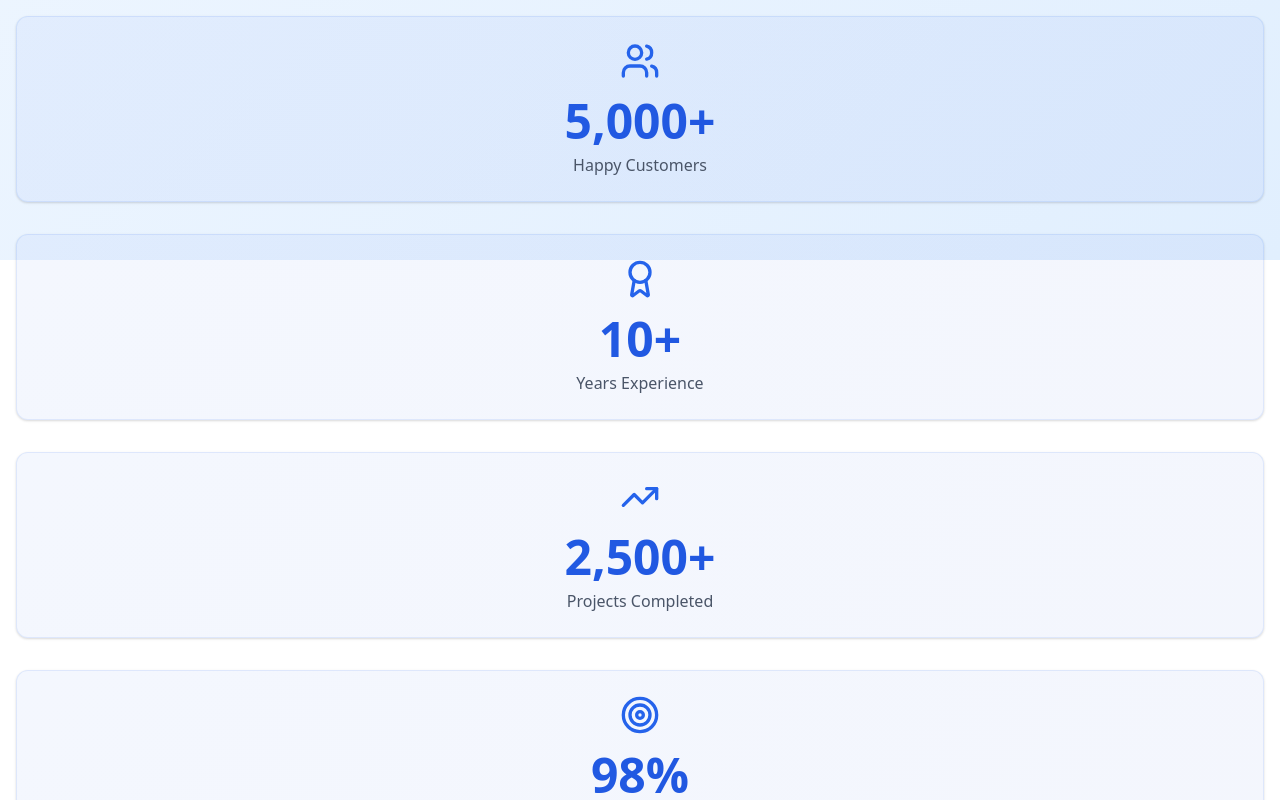
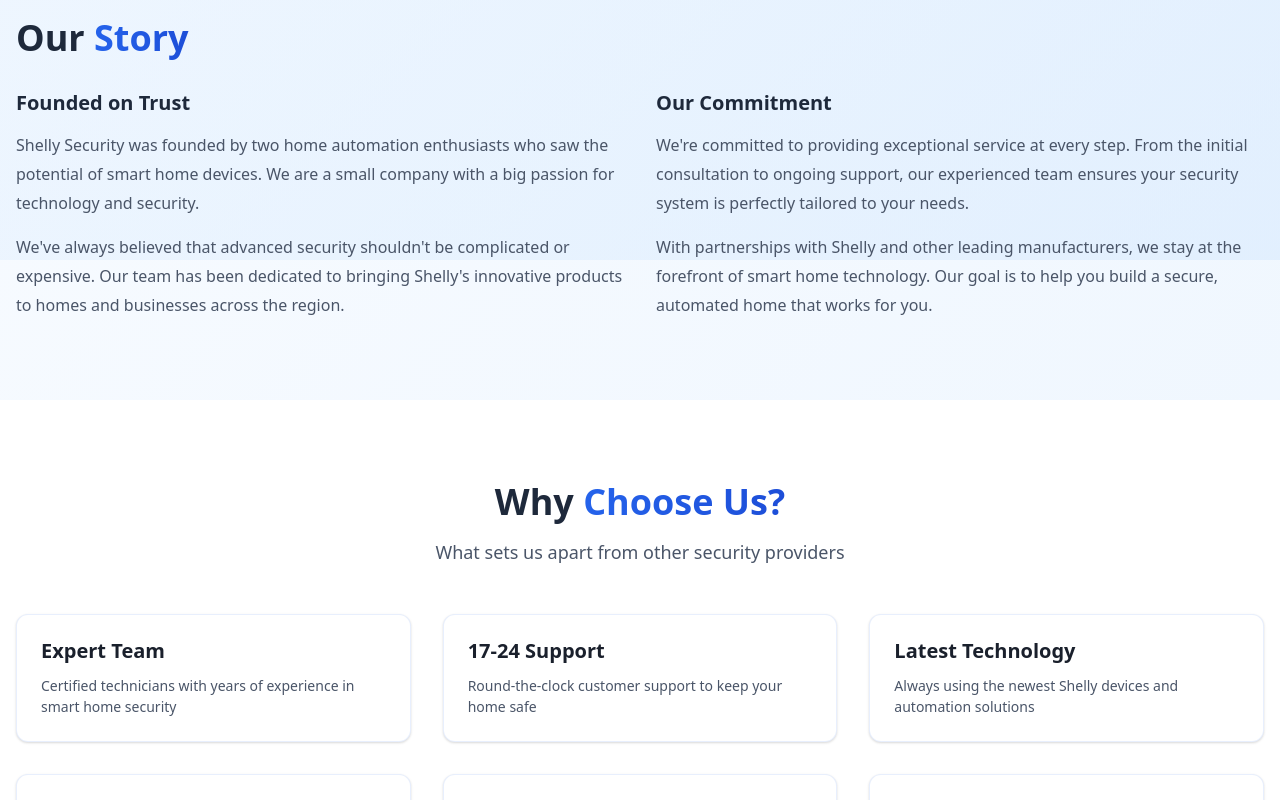
Before and after one commit to dsmircic/lpd-security, a React (Vite) app: page /about in a window 1280 px wide. Shown: the part 540-1340 px from the top of the page. Built offline with nearby package versions, Linux system fonts and the light colour scheme.

Commit message:
Fix texts

```diff
--- a/src/locales/en.json
+++ b/src/locales/en.json
@@ -124,7 +124,7 @@
     },
     "support": {
       "title": "Technical Support",
-      "description": "Round-the-clock customer support",
+      "description": "Customer support",
       "features": {
         "phoneSupport": "Phone support",
         "emailAssistance": "Email assistance",
@@ -213,41 +213,31 @@
       "satisfaction": "Customer Satisfaction"
     },
     "story": {
-      "title": "Our Story",
+      "title1": "Our",
+      "title2": "Story",
       "founded": "Founded on Trust",
-      "foundedText": "Shelly Security was founded by home automation enthusiasts who saw the potential of smart home devices. What started as a small consulting business has grown into a comprehensive security and automation solutions provider.",
+      "foundedText": "Shelly Security was founded by two home automation enthusiasts who saw the potential of smart home devices. We are a small company with a big passion for technology and security.",
       "foundedText2": "We've always believed that advanced security shouldn't be complicated or expensive. Our team has been dedicated to bringing Shelly's innovative products to homes and businesses across the region.",
       "commitment": "Our Commitment",
       "commitmentText": "We're committed to providing exceptional service at every step. From the initial consultation to ongoing support, our experienced team ensures your security system is perfectly tailored to your needs.",
       "commitmentText2": "With partnerships with Shelly and other leading manufacturers, we stay at the forefront of smart home technology. Our goal is to help you build a secure, automated home that works for you."
     },
-    "why": "Why Choose Us",
-    "whyFeatures": [
-      {
-        "title": "Expert Team",
-        "description": "Certified technicians with years of experience in smart home security"
-      },
-      {
-        "title": "24/7 Support",
-        "description": "Round-the-clock customer support to keep your home safe"
-      },
-      {
-        "title": "Latest Technology",
-        "description": "Always using the newest Shelly devices and automation solutions"
-      },
-      {
-        "title": "Competitive Pricing",
-        "description": "Transparent pricing with no hidden fees"
-      },
-      {
-        "title": "Custom Solutions",
-        "description": "Tailored security systems for your specific needs"
-      },
-      {
-        "title": "Long-Term Partnership",
-        "description": "We're here to support you for years to come"
-      }
-    ],
+    "why1": "Why",
+    "why2": "Choose Us?",
+    "whyFeatures": {
+      "expertTitle": "Expert Team",
+      "expertDescription": "Certified technicians with years of experience in smart home security",
+      "supportTitle": "17-24 Support",
+      "supportDescription": "Round-the-clock customer support to keep your home safe",
+      "technologyTitle": "Latest Technology",
+      "technologyDescription": "Always using the newest Shelly devices and automation solutions",
+      "pricingTitle": "Competitive Pricing",
+      "pricingDescription": "Transparent pricing with no hidden fees",
+      "solutionsTitle": "Custom Solutions",
+      "solutionsDescription": "Tailored security systems for your specific needs",
+      "partnershipTitle": "Long-Term Partnership",
+      "partnershipDescription": "We're here to support you for years to come"
+    },
     "secure": "Let's Secure Your Home Together",
     "secureDescription": "Join thousands of satisfied customers who trust us with their home security.",
     "getStartedToday": "Get Started Today"
@@ -257,7 +247,7 @@
     "description": "Have questions? Our team is here to help. Reach out and we'll respond as soon as possible.",
     "phone": "Phone",
     "phoneText": "+1 (555) 123-4567",
-    "phoneAvailable": "Available 24/7",
+    "phoneAvailable": "Available 17-24 Mon-Sun",
     "email": "Email",
     "emailText": "info@shellysecurity.com",
     "emailResponse": "Response within 2 hours",
--- a/src/pages/About.tsx
+++ b/src/pages/About.tsx
@@ -12,11 +12,13 @@
 import { motion } from "framer-motion";
 import { Users, Target, Award, TrendingUp } from "lucide-react";
 import { Link as RouterLink } from "@tanstack/react-router";
+import { useTranslation } from "react-i18next";
 
 const MotionBox = motion(Box);
 const MotionCard = motion(Card);
 
 export default function About() {
+  const { t } = useTranslation();
   const stats = [
     { icon: Users, label: "Happy Customers", value: "5,000+" },
     { icon: Award, label: "Years Experience", value: "10+" },
@@ -104,7 +106,7 @@
       </Box>
 
       {/* Stats Section */}
-      <Container maxW="7xl" py={20}>
+      {/* <Container maxW="7xl" py={20}>
         <MotionBox
           initial="hidden"
           whileInView="visible"
@@ -153,7 +155,7 @@
             })}
           </Grid>
         </MotionBox>
-      </Container>
+      </Container> */}
 
       {/* Story Section */}
       <Box
@@ -169,7 +171,7 @@
           >
             <MotionBox variants={itemVariants} mb={8}>
               <Heading as="h2" size="xl">
-                Our{" "}
+                {t("about.story.title1")}{" "}
                 <span
                   style={{
                     backgroundImage:
@@ -179,7 +181,7 @@
                     WebkitTextFillColor: "transparent",
                   }}
                 >
-                  Story
+                  {t("about.story.title2")}
                 </span>
               </Heading>
             </MotionBox>
@@ -188,19 +190,13 @@
               <MotionBox variants={itemVariants}>
                 <VStack spacing={4} align="flex-start">
                   <Heading as="h3" size="md">
-                    Founded on Trust
+                    {t("about.story.founded")}
                   </Heading>
                   <Text color="gray.600" lineHeight="1.8">
-                    Shelly Security was founded by home automation enthusiasts
-                    who saw the potential of smart home devices. What started as
-                    a small consulting business has grown into a comprehensive
-                    security and automation solutions provider.
+                    {t("about.story.foundedText")}
                   </Text>
                   <Text color="gray.600" lineHeight="1.8">
-                    We've always believed that advanced security shouldn't be
-                    complicated or expensive. Our team has been dedicated to
-                    bringing Shelly's innovative products to homes and
-                    businesses across the region.
+                    {t("about.story.foundedText2")}
                   </Text>
                 </VStack>
               </MotionBox>
@@ -208,19 +204,13 @@
               <MotionBox variants={itemVariants}>
                 <VStack spacing={4} align="flex-start">
                   <Heading as="h3" size="md">
-                    Our Commitment
+                    {t("about.story.commitment")}
                   </Heading>
                   <Text color="gray.600" lineHeight="1.8">
-                    We're committed to providing exceptional service at every
-                    step. From the initial consultation to ongoing support, our
-                    experienced team ensures your security system is perfectly
-                    tailored to your needs.
+                    {t("about.story.commitmentText")}
                   </Text>
                   <Text color="gray.600" lineHeight="1.8">
-                    With partnerships with Shelly and other leading
-                    manufacturers, we stay at the forefront of smart home
-                    technology. Our goal is to help you build a secure,
-                    automated home that works for you.
+                    {t("about.story.commitmentText2")}
                   </Text>
                 </VStack>
               </MotionBox>
@@ -241,7 +231,7 @@
         >
           <MotionBox variants={itemVariants} mb={4}>
             <Heading as="h2" size="xl">
-              Why{" "}
+              {t("about.why1")}{" "}
               <span
                 style={{
                   backgroundImage:
@@ -251,7 +241,7 @@
                   WebkitTextFillColor: "transparent",
                 }}
               >
-                Choose Us
+                {t("about.why2")}
               </span>
             </Heading>
           </MotionBox>
@@ -271,32 +261,28 @@
           <Grid templateColumns={{ base: "1fr", md: "2fr 2fr 2fr" }} gap={8}>
             {[
               {
-                title: "Expert Team",
-                description:
-                  "Certified technicians with years of experience in smart home security",
+                title: t("about.whyFeatures.expertTitle"),
+                description: t("about.whyFeatures.expertDescription"),
               },
               {
-                title: "24/7 Support",
-                description:
-                  "Round-the-clock customer support to keep your home safe",
+                title: t("about.whyFeatures.supportTitle"),
+                description: t("about.whyFeatures.supportDescription"),
               },
               {
-                title: "Latest Technology",
-                description:
-                  "Always using the newest Shelly devices and automation solutions",
+                title: t("about.whyFeatures.technologyTitle"),
+                description: t("about.whyFeatures.technologyDescription"),
               },
               {
-                title: "Competitive Pricing",
-                description: "Transparent pricing with no hidden fees",
+                title: t("about.whyFeatures.pricingTitle"),
+                description: t("about.whyFeatures.pricingDescription"),
               },
               {
-                title: "Custom Solutions",
-                description:
-                  "Tailored security systems for your specific needs",
+                title: t("about.whyFeatures.solutionsTitle"),
+                description: t("about.whyFeatures.solutionsDescription"),
               },
               {
-                title: "Long-Term Partnership",
-                description: "We're here to support you for years to come",
+                title: t("about.whyFeatures.partnershipTitle"),
+                description: t("about.whyFeatures.partnershipDescription"),
               },
             ].map((item, idx) => (
               <MotionCard
--- a/src/pages/Services.tsx
+++ b/src/pages/Services.tsx
@@ -45,8 +45,8 @@
     },
     {
       icon: Shield,
-      title: "System Monitoring",
-      description: "24/7 professional security monitoring",
+      title: t("services.monitoring.title"),
+      description: t("services.monitoring.description"),
       features: [
         t("services.monitoring.features.realTimeAlerts"),
         t("services.monitoring.features.emergencyResponse"),
@@ -56,8 +56,8 @@
     },
     {
       icon: Headphones,
-      title: "Technical Support",
-      description: "Round-the-clock customer support",
+      title: t("services.support.title"),
+      description: t("services.support.description"),
       features: [
         t("services.support.features.phoneSupport"),
         t("services.support.features.emailAssistance"),
@@ -67,8 +67,8 @@
     },
     {
       icon: BookOpen,
-      title: "Training & Education",
-      description: "Comprehensive user training",
+      title: t("services.training.title"),
+      description: t("services.training.description"),
       features: [
         t("services.training.features.deviceOperationGuide"),
         t("services.training.features.appTutorials"),
@@ -78,8 +78,8 @@
     },
     {
       icon: Zap,
-      title: "System Optimization",
-      description: "Improve system performance",
+      title: t("services.optimization.title"),
+      description: t("services.optimization.description"),
       features: [
         t("services.optimization.features.deviceTuning"),
         t("services.optimization.features.automationOptimization"),
@@ -89,8 +89,8 @@
     },
     {
       icon: Box,
-      title: "Maintenance Plans",
-      description: "Preventive maintenance packages",
+      title: t("services.maintenance.title"),
+      description: t("services.maintenance.description"),
       features: [
         t("services.maintenance.features.regularInspections"),
         t("services.maintenance.features.softwareUpdates"),
```
Also changed, not shown: src/locales/hr.json (+42 -44 lines).
